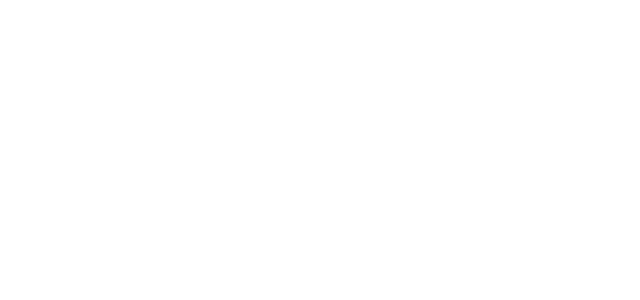
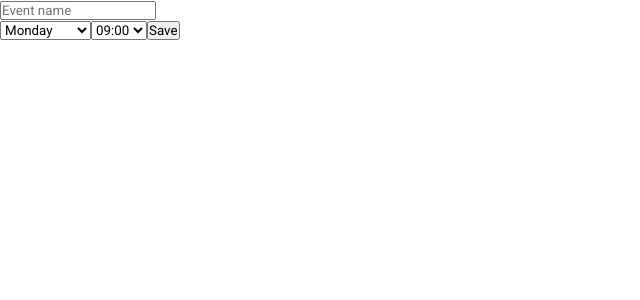
Before and after one commit to tom-penny/calendar, a React (Create React App) app: page / in a window 1280 px wide. Shown: the top 300 px of the page, without its empty margins (0-640 px from the left). Built offline with nearby package versions, Linux system fonts and the light colour scheme.

Commit message:
create basic form structure

```diff
--- a/src/components/Form.jsx
+++ b/src/components/Form.jsx
@@ -2,7 +2,28 @@ import '../styles/form.scss'
 
 export const Form = () => {
 
-    return <div className='form'>
-
-    </div>
+    return <form className='form'>
+        <input className='form__input' type='text' name='name' placeholder="Event name" required/>
+        <div className='form__menu'>
+            <select className='form__menu__select' name='date'>
+                <option value='Monday'>Monday</option>
+                <option value='Tuesday'>Tuesday</option>
+                <option value='Wednesday'>Wednesday</option>
+                <option value='Thursday'>Thursday</option>
+                <option value='Friday'>Friday</option>
+            </select>
+            <select className='form__menu__select' name='time'>
+                <option value='09:00'>09:00</option>
+                <option value='10:00'>10:00</option>
+                <option value='11:00'>11:00</option>
+                <option value='12:00'>12:00</option>
+                <option value='13:00'>13:00</option>
+                <option value='14:00'>14:00</option>
+                <option value='15:00'>15:00</option>
+                <option value='16:00'>16:00</option>
+                <option value='17:00'>17:00</option>
+            </select>
+            <button className='form__menu__btn' type='submit'>Save</button>
+        </div>
+    </form>
 }
```
